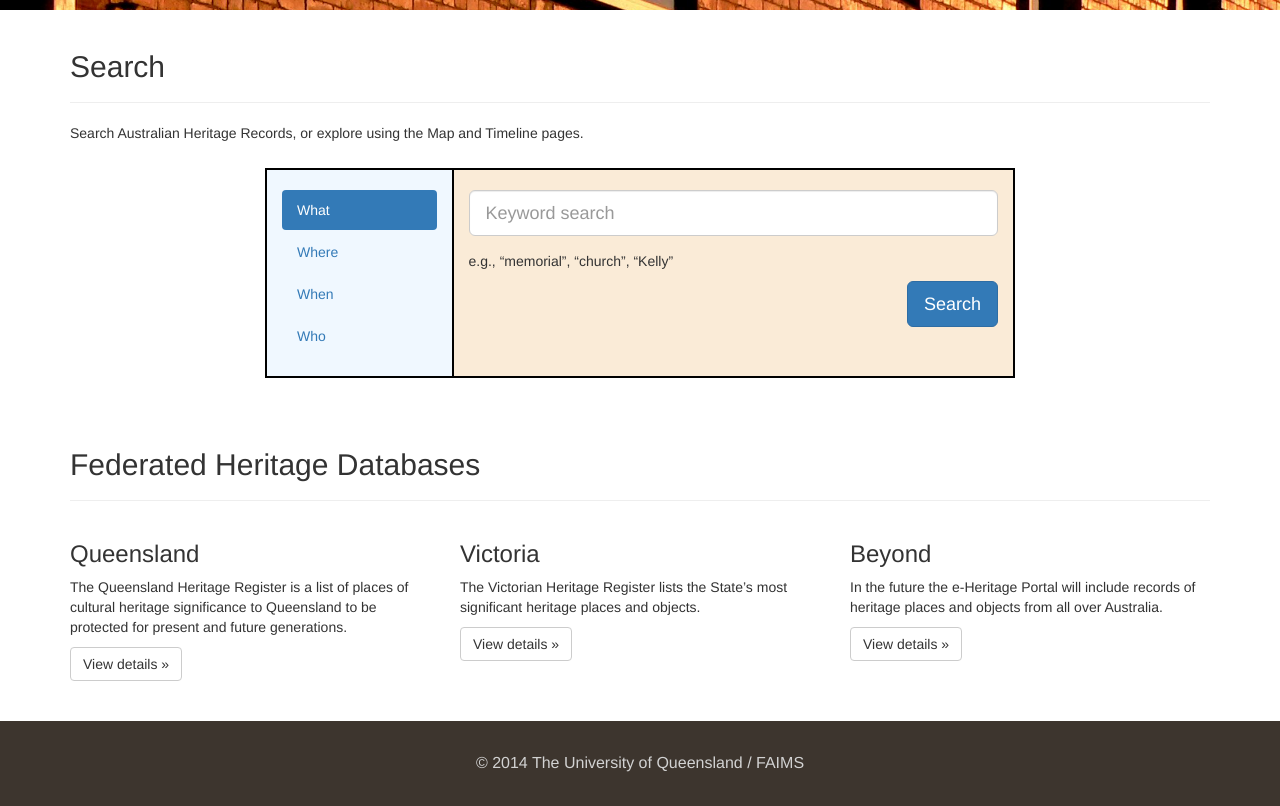
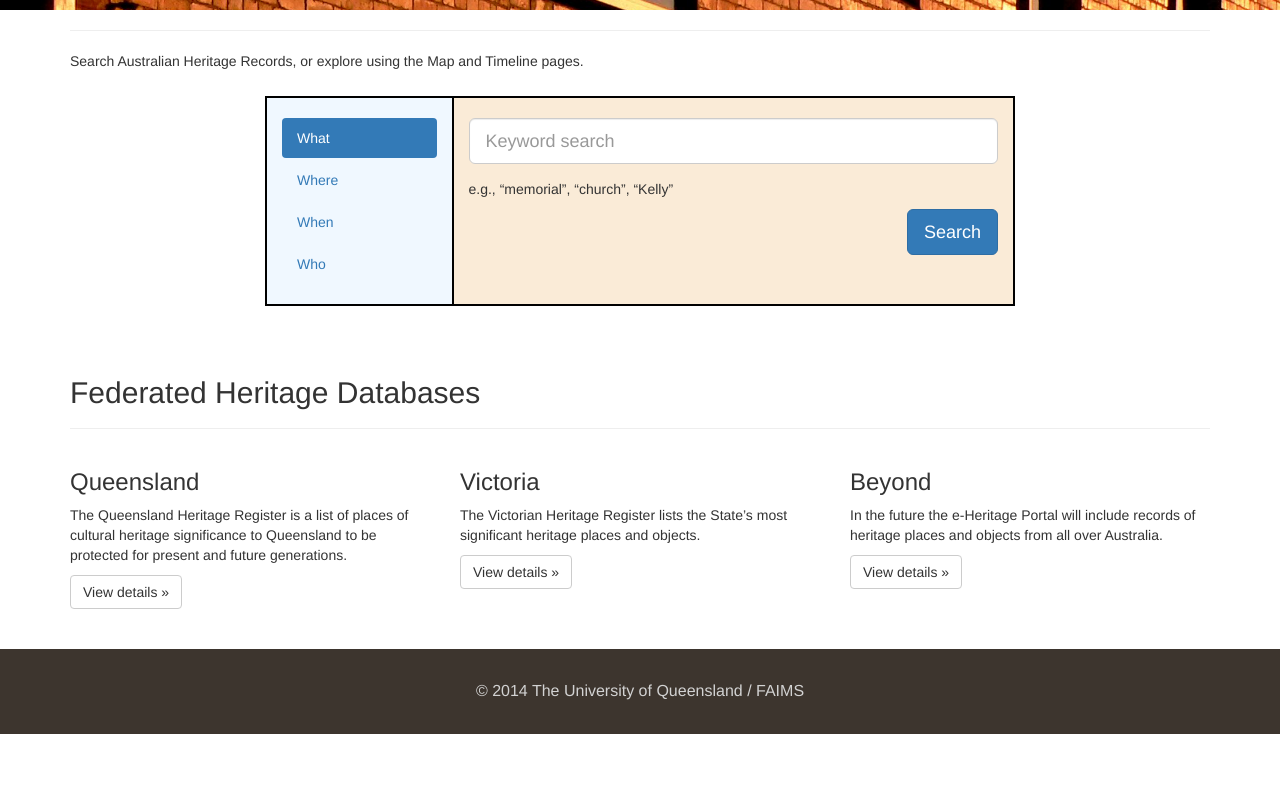
Before and after one commit to uq-eresearch/eheritage, a Flask app: page / in a window 1280 px wide. Shown: the part 104-910 px from the top of the page. After the commit the page ends 838 px from the top, so only its background shows below. Run offline with Flask 2, Linux system fonts and the light colour scheme; some libraries are stand-ins or nearby versions.

Commit message:
Remove the 'Search' title from the front page
It was a little bit confusing

```diff
--- a/eheritage/templates/index.html
+++ b/eheritage/templates/index.html
@@ -3,9 +3,7 @@
 {% block content %}
 
 
-<div class="page-header">
-  <h2>Search</h2>
-</div>
+<hr/>
 
 <div class="row">
     <div class="col-md-12">
```
